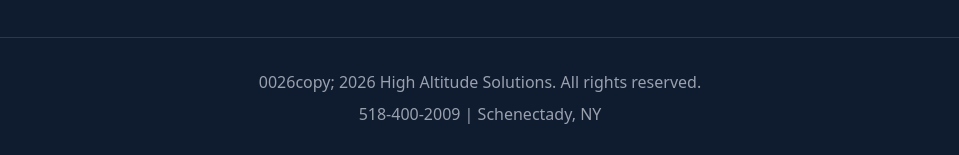
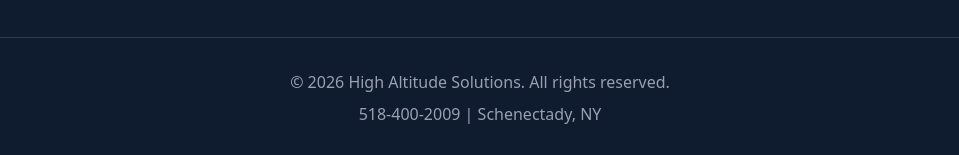
Before and after one commit to absoluteclaw310-arch/high-altitude-solutions, a Next.js app: page /contact in a window 1280 px wide. Shown: the part 984-1139 px from the top of the page, without its empty margins (160-1119 px from the left). Built offline with nearby package versions, Linux system fonts and the light colour scheme.

Commit message:
Fix escaped copyright symbol in contact footer

```diff
--- a/src/app/contact/page.tsx
+++ b/src/app/contact/page.tsx
@@ -200,7 +200,7 @@
       </section>
 
       <footer className="py-8 px-4 border-t border-brand-blue text-center text-gray-400">
-        <p>0026copy; {new Date().getFullYear()} High Altitude Solutions. All rights reserved.</p>
+        <p>&copy; {new Date().getFullYear()} High Altitude Solutions. All rights reserved.</p>
         <p className="mt-2">518-400-2009 | Schenectady, NY</p>
       </footer>
     </div>
```
